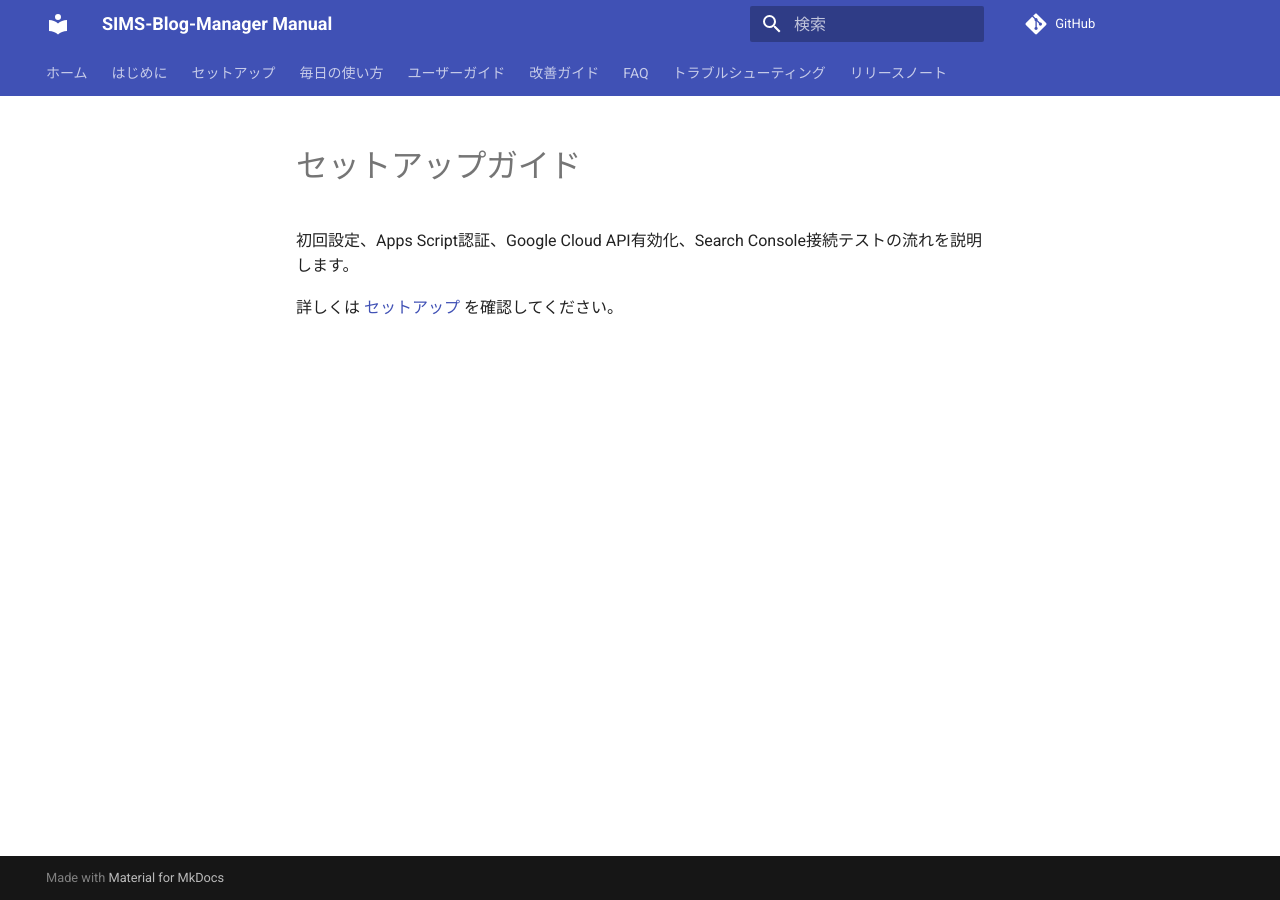
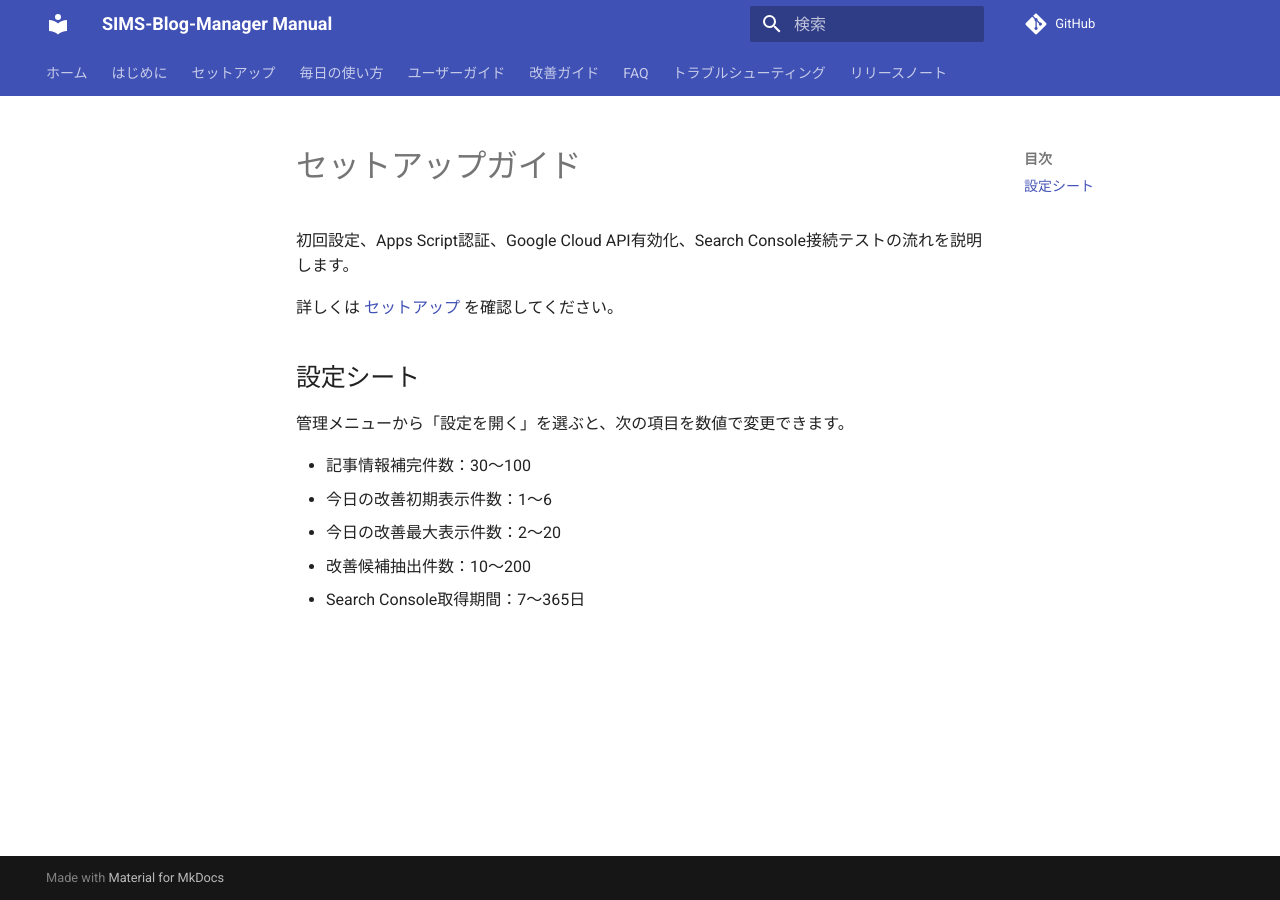
Before and after one commit to simstools55-ops/SIMS-Blog-Manager, an MkDocs documentation site: the page built from docs/setup-guide.md, in a window 1280 px wide. Built offline with MkDocs 1.6.1 and Material for MkDocs 9.7.7, drawn with Linux system fonts in a browser that asks for light colours; comment, search, counter and statistics services are not loaded.

```diff
--- a/docs/setup-guide.md
+++ b/docs/setup-guide.md
@@ -3,3 +3,13 @@
 初回設定、Apps Script認証、Google Cloud API有効化、Search Console接続テストの流れを説明します。
 
 詳しくは [セットアップ](setup/index.md) を確認してください。
+
+## 設定シート
+
+管理メニューから「設定を開く」を選ぶと、次の項目を数値で変更できます。
+
+- 記事情報補完件数：30～100
+- 今日の改善初期表示件数：1～6
+- 今日の改善最大表示件数：2～20
+- 改善候補抽出件数：10～200
+- Search Console取得期間：7～365日
```
Also changed, not shown: product/RELEASE_NOTES.md (+2 -7 lines), 1 other file.
